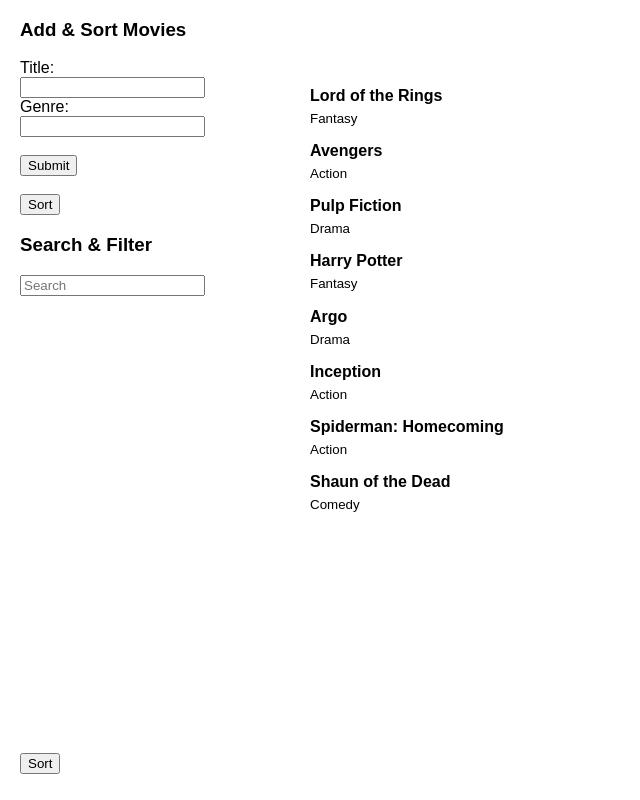
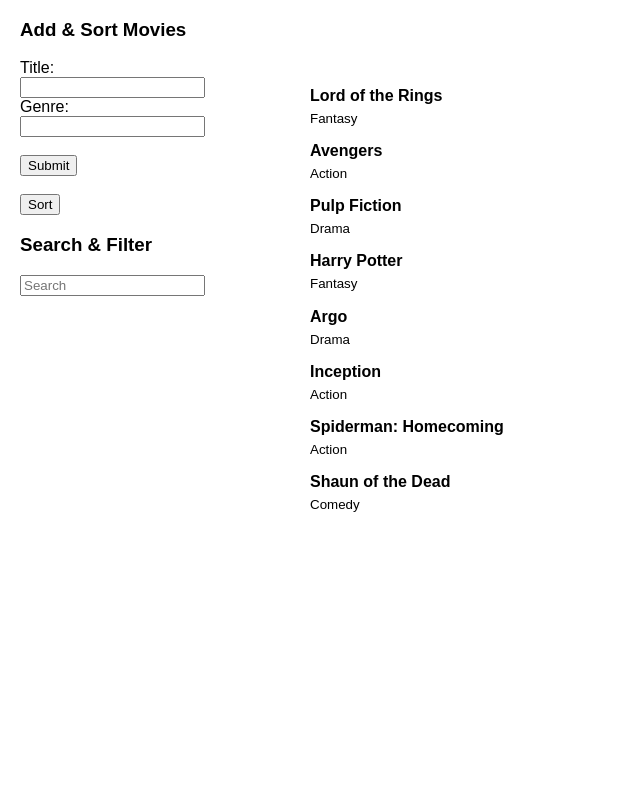
Before and after one commit to mrc535s/codingtest2, a React (Create React App) app: page / in a window 1280 px wide. Shown: the top 800 px of the page, without its empty margins (0-640 px from the left). Built offline with nearby package versions, Linux system fonts and the light colour scheme.

Commit message:
updated comments

```diff
--- a/src/App.js
+++ b/src/App.js
@@ -66,21 +66,18 @@
 */
 
 class SortButton extends Component {
-  constructor() {
-    super();
+  constructor(props) {
+    super(props);
     this.state = {
       movies: {}
     }
     /* This console log comes up as null even when I pass in state from
-      line 141.
+      line 141. I'm not sure if this is the correct way to do this.
     */
     console.log(this.state.movies)
   }
 
   sortData() {
-    this.setState({
-      movies: this.props.payYears.sort(this.state.movies.title)
-    })
   }
 
   render() {
@@ -138,7 +135,7 @@
           <input type="submit" value="Submit" />
         </form>
         <br/>
-        <SortButton movies = {this.state.movies} />
+        <SortButton movies = {this.state.movies}/>
         <List movies = {this.state.movies} />
       </div>
     )
@@ -222,7 +219,6 @@
     return (
       <div className ="App">
           <AddMovie AddMovie={this.handleAddMovie.bind(this)}/>
-          <SortButton movies={this.state.movies}/>
           <br />
       </div>
     );
```
